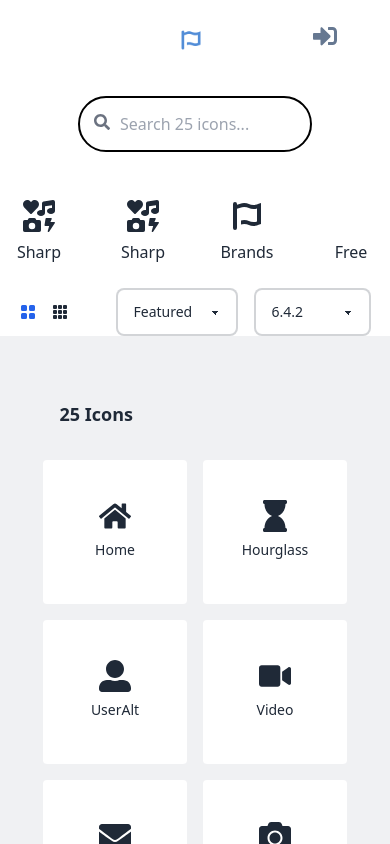
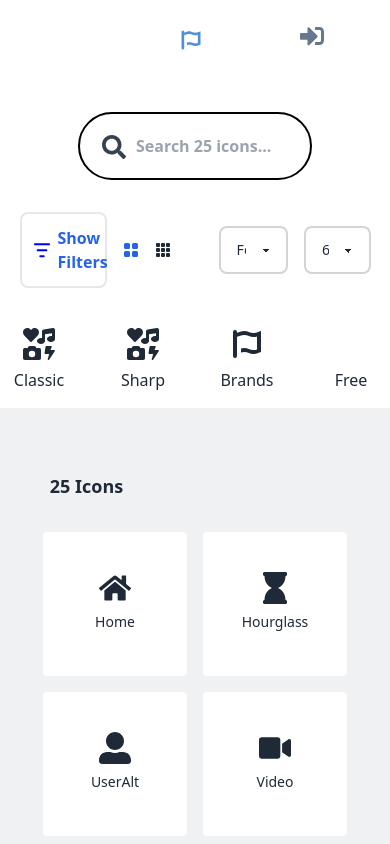
Before and after one commit to hasanisokay/font-awesome-replica, a React (Vite) app: page / in a window 390 px wide. Shown: the top 844 px of the page. Built offline with nearby package versions, Linux system fonts and the light colour scheme; some icons are missing.

Commit message:
added filters section for mobile device

```diff
--- a/src/components/Categories.jsx
+++ b/src/components/Categories.jsx
@@ -3,15 +3,17 @@ import { FaFontAwesomeFlag, FaIcons } from 'react-icons/fa';
 import { BsFillGrid3X3GapFill, BsFillGridFill } from "react-icons/bs";
 import { useContext } from 'react';
 import { MenuContext } from '../provider/Context';
+import filter from "../assets/bars-filter.svg"
 
 const Categories = () => {
-    const { setSortMethod, category, setCategory, iconsDisplayMethod, setIconsDisplayMethod } = useContext(MenuContext);
+
+    const { setSortMethod, category, setCategory, iconsDisplayMethod, setIconsDisplayMethod, showFilter, setShowFilter } = useContext(MenuContext);
     return (
-        <div className='flex items-center lg:gap-0 gap-2  lg:flex-row flex-col justify-around lg:w-[75%] w-[90%] mx-auto'>
+        <div className='flex items-center lg:gap-0 gap-2  lg:flex-row flex-col-reverse justify-around lg:w-[75%] w-[90%] mx-auto'>
             <div className='flex items-center gap-10 pt-8'>
                 <div onClick={() => setCategory(category.includes("classic") ? category.replace("classic", "") : category + " classic")} className={`${category.includes("classic") ? "border-b-blue-600 text-blue-500 border-b-4" : ""} hover:border-b-4 cursor-pointer hover:border-b-blue-600 hover:text-blue-700 duration-100 flex flex-col items-center lg:w-24 w-16 h-20`}>
                     <FaIcons className='h-8 w-8 mb-2' />
-                    <span>Sharp</span>
+                    <span>Classic</span>
                 </div>
                 <div onClick={() => setCategory(category.includes("sharp") ? category.replace("sharp", "") : category + " sharp")} className={`${category.includes("sharp") ? "border-b-blue-600 text-blue-500 border-b-4" : ""} hover:border-b-4 cursor-pointer hover:border-b-blue-600 hover:text-blue-700 duration-100 flex flex-col items-center lg:w-24 w-16 h-20`}>
                     <FaIcons className='h-8 w-8 mb-2' />
@@ -27,6 +29,9 @@ const Categories = () => {
                 </div>
             </div>
             <div className='flex items-center gap-4'>
+                <div onClick={() => setShowFilter(!showFilter)} className={`text-blue-600 flex gap-2 items-center rounded-lg border-2 p-3 cursor-pointer lg:hidden`}>
+                    <img src={filter} className={`w-4 h-4 ${showFilter ? 'transform rotate-180' : ''}`} alt="filter-icon" /> <p className='font-semibold'> {showFilter ? "Close" : "Show"} Filters</p>
+                </div>
                 <div className='flex gap-4'>
                     <BsFillGridFill onClick={() => setIconsDisplayMethod("roomy")} className={`w-4 h-4 cursor-pointer hover:text-blue-600  ${iconsDisplayMethod === "roomy" && "text-blue-600"}`} />
                     <BsFillGrid3X3GapFill onClick={() => setIconsDisplayMethod("compact")} className={`hover:text-blue-600 w-4 h-4 cursor-pointer ${iconsDisplayMethod === "compact" && "text-blue-600"}`} />
--- a/src/components/Icons.jsx
+++ b/src/components/Icons.jsx
@@ -12,7 +12,7 @@ const Icons = () => {
     const [showLight, setShowLightIcon] = useState(true);
     const [showThin, setShowThinIcon] = useState(true);
     const [showDuotone, setShowDuotoneIcon] = useState(true);
-    const { category, setCategory, sortMethod, filteredIcon, setFilteredIcon, iconsDisplayMethod, searchedText, setClickedIcon } = useContext(MenuContext);
+    const { category, setCategory, sortMethod, filteredIcon, setFilteredIcon, iconsDisplayMethod, searchedText, setClickedIcon, showFilter } = useContext(MenuContext);
     const handleIconClik = (icon) => {
         setClickedIcon(icon)
         document.getElementById('my_modal_2').showModal()
@@ -37,37 +37,36 @@ const Icons = () => {
 
     return (
         <div className="bg-[#f0f1f3] min-h-[100vh] py-10">
-            <div className="lg:flex lg:gap-8 w-[90%] mx-auto">
-                <div className="hidden lg:block">
-                    <h3 className="font-bold text-xs text-[#7c6f8a] pt-8 pb-2">STYLE</h3>
-                    <div className="pt-2 px-2 lg:flex hidden flex-col gap-3">
-                    </div>
-                    <div onMouseEnter={() => category.includes("solid") ? "" : setShowSolidIcon(false)} onMouseLeave={() => setShowSolidIcon(true)} onClick={() => setCategory(category.includes("solid") ? category.replace("solid", "") : category + " solid")} className={`cursor-pointer rounded-lg flex items-center justify-between p-2 w-60 h-8 mb-1 ${category.includes("solid") ? 'text-white bg-blue-600' : 'hover:outline-1 hover:outline hover:outline-gray-300'}`}>
-                        <div className="flex items-center gap-2">
+            <div className="lg:flex lg:gap-8 lg:w-[90%] w-[95%] mx-auto">
+                <div className={`${showFilter ? "block":"hidden"} lg:block `}>
+                    <h3 className="font-bold text-xs text-[#7c6f8a] lg:pt-8 pb-2">STYLE</h3>
+
+                    <div onMouseEnter={() => category.includes("solid") ? "" : setShowSolidIcon(false)} onMouseLeave={() => setShowSolidIcon(true)} onClick={() => setCategory(category.includes("solid") ? category.replace("solid", "") : category + " solid")} className={`cursor-pointer rounded-lg flex items-center justify-between p-2 lg:w-60 w-full h-8 mb-1 ${category.includes("solid") ? 'text-white bg-blue-600' : 'hover:outline-1 hover:outline hover:outline-gray-300'}`}>
+                        <div className="flex justify-start items-center gap-2">
                             {category.includes("solid") ? <FaCheckSquare className="w-3 h-3 rounded" /> : (showSolid ? <FaCircle className="w-3 h-3 text-gray-600" /> : <span className="border border-gray-600 w-3 h-3 rounded"></span>)} <span className="text-sm">Solid</span>
                         </div>
                         <p className={` ${category.includes("solid") ? "text-white" : "text-gray-600"} `}>{iconsData.filter(i => i?.category?.includes("solid")).length}</p>
                     </div>
-                    <div onMouseEnter={() => category.includes("regular") ? "" : setShowRegularIcon(false)} onMouseLeave={() => setShowRegularIcon(true)} onClick={() => setCategory(category.includes("regular") ? category.replace("regular", "") : category + " regular")} className={`cursor-pointer rounded-lg flex items-center justify-between p-2 w-60 h-8 mb-1 ${category.includes("regular") ? 'text-white bg-blue-600' : 'hover:outline-1 hover:outline hover:outline-gray-300 '}`}>
+                    <div onMouseEnter={() => category.includes("regular") ? "" : setShowRegularIcon(false)} onMouseLeave={() => setShowRegularIcon(true)} onClick={() => setCategory(category.includes("regular") ? category.replace("regular", "") : category + " regular")} className={`cursor-pointer rounded-lg flex items-center justify-between p-2 lg:w-60 w-full h-8 mb-1 ${category.includes("regular") ? 'text-white bg-blue-600' : 'hover:outline-1 hover:outline hover:outline-gray-300 '}`}>
                         <div className="flex items-center gap-2">
                             {category.includes("regular") ? <FaCheckSquare className="w-3 h-3 rounded" /> : (showRegular ? <FaCircleHalfStroke className="w-3 h-3 text-gray-600" /> : <span className="border border-gray-600 w-3 h-3 rounded"></span>)} <span className="text-sm">Regular</span>
                         </div>
                         <p className={` ${category.includes("regular") ? "text-white" : "text-gray-600"} `}>{iconsData.filter(i => i?.category?.includes("regular")).length}</p>
                     </div>
-                    <div onMouseEnter={() => category.includes("light") ? "" : setShowLightIcon(false)} onMouseLeave={() => setShowLightIcon(true)} onClick={() => setCategory(category.includes("light") ? category.replace("light", "") : category + " light")} className={`cursor-pointer rounded-lg flex items-center justify-between p-2 w-60 h-8 mb-1 ${category.includes("light") ? 'text-white bg-blue-600' : 'hover:outline-1 hover:outline hover:outline-gray-300 '}`}>
+                    <div onMouseEnter={() => category.includes("light") ? "" : setShowLightIcon(false)} onMouseLeave={() => setShowLightIcon(true)} onClick={() => setCategory(category.includes("light") ? category.replace("light", "") : category + " light")} className={`cursor-pointer rounded-lg flex items-center justify-between p-2 lg:w-60 w-full h-8 mb-1 ${category.includes("light") ? 'text-white bg-blue-600' : 'hover:outline-1 hover:outline hover:outline-gray-300 '}`}>
                         <div className="flex items-center gap-2">
                             {category.includes("light") ? <FaCheckSquare className="w-3 h-3 rounded" /> : (showLight ? <FaCircle className="w-3 h-3 text-white border border-gray-400 rounded-full " /> : <span className="border border-gray-600 w-3 h-3 rounded"></span>)} <span className="text-sm">Light</span>
 
                         </div>
                         <p className={`${category.includes("light") ? "text-white" : "text-gray-600"} `}>{iconsData.filter(i => i?.category?.includes("light")).length}</p>
                     </div>
-                    <div onMouseEnter={() => category.includes("thin") ? "" : setShowThinIcon(false)} onMouseLeave={() => setShowThinIcon(true)} onClick={() => setCategory(category.includes("thin") ? category.replace("thin", "") : category + " thin")} className={`cursor-pointer rounded-lg flex items-center justify-between p-2 w-60 h-8 mb-1 ${category.includes("thin") ? 'text-white bg-blue-600' : 'hover:outline-1 hover:outline hover:outline-gray-300 '}`}>
+                    <div onMouseEnter={() => category.includes("thin") ? "" : setShowThinIcon(false)} onMouseLeave={() => setShowThinIcon(true)} onClick={() => setCategory(category.includes("thin") ? category.replace("thin", "") : category + " thin")} className={`cursor-pointer rounded-lg flex items-center justify-between p-2 lg:w-60 w-full h-8 mb-1 ${category.includes("thin") ? 'text-white bg-blue-600' : 'hover:outline-1 hover:outline hover:outline-gray-300 '}`}>
                         <div className="flex items-center gap-2">
                             {category.includes("thin") ? <FaCheckSquare className="w-3 h-3 rounded" /> : (showThin ? <FaCircle className="w-3 h-3 text-white border border-gray-400 rounded-full" /> : <span className="border border-gray-600 w-3 h-3 rounded"></span>)} <span className="text-sm">Thin</span>
                         </div>
                         <p className={`${category.includes("thin") ? "text-white" : "text-gray-600"} `}>{iconsData.filter(i => i?.category?.includes("thin")).length}</p>
                     </div>
-                    <div onMouseEnter={() => category.includes("duotone") ? "" : setShowDuotoneIcon(false)} onMouseLeave={() => setShowDuotoneIcon(true)} onClick={() => setCategory(category.includes("duotone") ? category.replace("duotone", "") : category + " duotone")} className={`cursor-pointer rounded-lg flex items-center justify-between p-2 w-60 h-8 ${category.includes("duotone") ? 'text-white bg-blue-600' : 'hover:outline-1 hover:outline hover:outline-gray-300 '}`}>
+                    <div onMouseEnter={() => category.includes("duotone") ? "" : setShowDuotoneIcon(false)} onMouseLeave={() => setShowDuotoneIcon(true)} onClick={() => setCategory(category.includes("duotone") ? category.replace("duotone", "") : category + " duotone")} className={`cursor-pointer rounded-lg flex items-center justify-between p-2 lg:w-60 w-full h-8 ${category.includes("duotone") ? 'text-white bg-blue-600' : 'hover:outline-1 hover:outline hover:outline-gray-300 '}`}>
                         <div className="flex items-center gap-2">
                             {category.includes("duotone") ? <FaCheckSquare className="w-3 h-3 rounded" /> : (showDuotone ? <FaCircleHalfStroke className="w-3 h-3 text-gray-600 bg-slate-400 rounded-full" /> : <span className="border border-gray-600 w-3 h-3 rounded"></span>)} <span className="text-sm">Duotone</span>
                         </div>
--- a/src/components/IconsData.jsx
+++ b/src/components/IconsData.jsx
@@ -21,7 +21,7 @@ export const iconsData = [
     { name: "FaCode", category: "classic free solid regular", type: "free", },
     { name: "FaFacebookF", category: "classic sharp brands free regular", type: "free",  },
     { name: "FaLinkedinIn", category: "classic sharp brands free regular", type: "free", },
-    { name: "FaGoogle", category: "classic brands free", type: "free", },
+    { name: "FaGoogle", category: "classic brands free regular", type: "free", },
     { name: "FaInstagram", category: "classic brands pro regular light thin duotone", type: "pro", },
     { name: "FaAirbnb", category: "classic brands pro regular light thin duotone", type: "pro", },
 ];
--- a/src/components/Navbar.jsx
+++ b/src/components/Navbar.jsx
@@ -6,7 +6,7 @@ import { MenuContext } from '../provider/Context';
 
 const Navbar = () => {
     const [showMenu, setShowMenu] = useState(false);
-    const {searchedText, setSearchedText, filteredIcon} = useContext(MenuContext)
+    const { searchedText, setSearchedText, filteredIcon } = useContext(MenuContext)
 
     const navItems = <>
         <li className='hover:text-blue-600'><a href='#'>Start</a></li>
@@ -19,7 +19,7 @@ const Navbar = () => {
     </>
     return (
         <>
-            <div className='py-6 flex justify-around'>
+            <div className='py-6 flex justify-around w-[90%] mx-auto'>
                 <div className='lg:flex hidden gap-24 items-center'>
                     <a href="#"><img src={logo} alt="logo" className='w-8 h-8' /></a>
                     <ul className='flex text-lg text-[#667891] gap-14 items-center'>
@@ -40,9 +40,9 @@ const Navbar = () => {
                     </ul>
                 </div>
             }
-            <form className=" my-4 mx-auto w-[60%] relative">
-                <FaSearch className='inline text-gray-500 absolute top-[18px] left-4' />
-                <input value={searchedText} onChange={(e)=>setSearchedText(e.target.value)} name='searchField' type="text" placeholder={`Search ${filteredIcon.length} icons...`} className="pl-10 input focus:border-blue-600 border-black border-2 rounded-full focus:border--400 min-h-14 w-full" />
+            <form onSubmit={()=>setSearchedText(searchedText)} className="mt-8 lg:mb-4 mb-8 mx-auto w-[60%] relative">
+                <FaSearch className='inline text-gray-700 absolute w-6 h-6 top-[23px] left-6' />
+                <input value={searchedText} onChange={(e) => setSearchedText(e.target.value)} name='searchField' type="text" placeholder={`Search ${filteredIcon.length} icons...`} className="pl-14 font-semibold py-8 input focus:border-blue-600 border-black border-2 rounded-full focus:border--400 min-h-14 w-full" />
             </form>
         </>
     );
--- a/src/provider/Context.jsx
+++ b/src/provider/Context.jsx
@@ -1,9 +1,8 @@
 import { createContext, useState } from "react";
 import { iconsData } from "../components/IconsData";
-
 export const MenuContext = createContext(null)
 
-const Context = ({children}) => {
+const Context = ({ children }) => {
     const [sortMethod, setSortMethod] = useState("Featured");
     const [category, setCategory] = useState("");
     const [iconsDisplayMethod, setIconsDisplayMethod] = useState("roomy")
@@ -11,8 +10,9 @@ const Context = ({children}) => {
     const [searchedText, setSearchedText] = useState("")
     const [filteredIcon, setFilteredIcon] = useState(iconsData);
     const [selectedStyle, setSelectedStyle] = useState("")
-    const menuInfo ={
-        sortMethod, setSortMethod, filteredIcon, setFilteredIcon, category, setCategory, iconsDisplayMethod, setIconsDisplayMethod, clickedIcon, setClickedIcon, setSearchedText, searchedText, selectedStyle, setSelectedStyle,
+    const [showFilter, setShowFilter] = useState(false);
+    const menuInfo = {
+        sortMethod, setSortMethod, filteredIcon, setFilteredIcon, category, setCategory, iconsDisplayMethod, setIconsDisplayMethod, clickedIcon, setClickedIcon, setSearchedText, searchedText, selectedStyle, setSelectedStyle, showFilter, setShowFilter,
     }
     return (
         <MenuContext.Provider value={menuInfo}>
```
Also changed, not shown: src/assets/bars-filter.svg (added).
